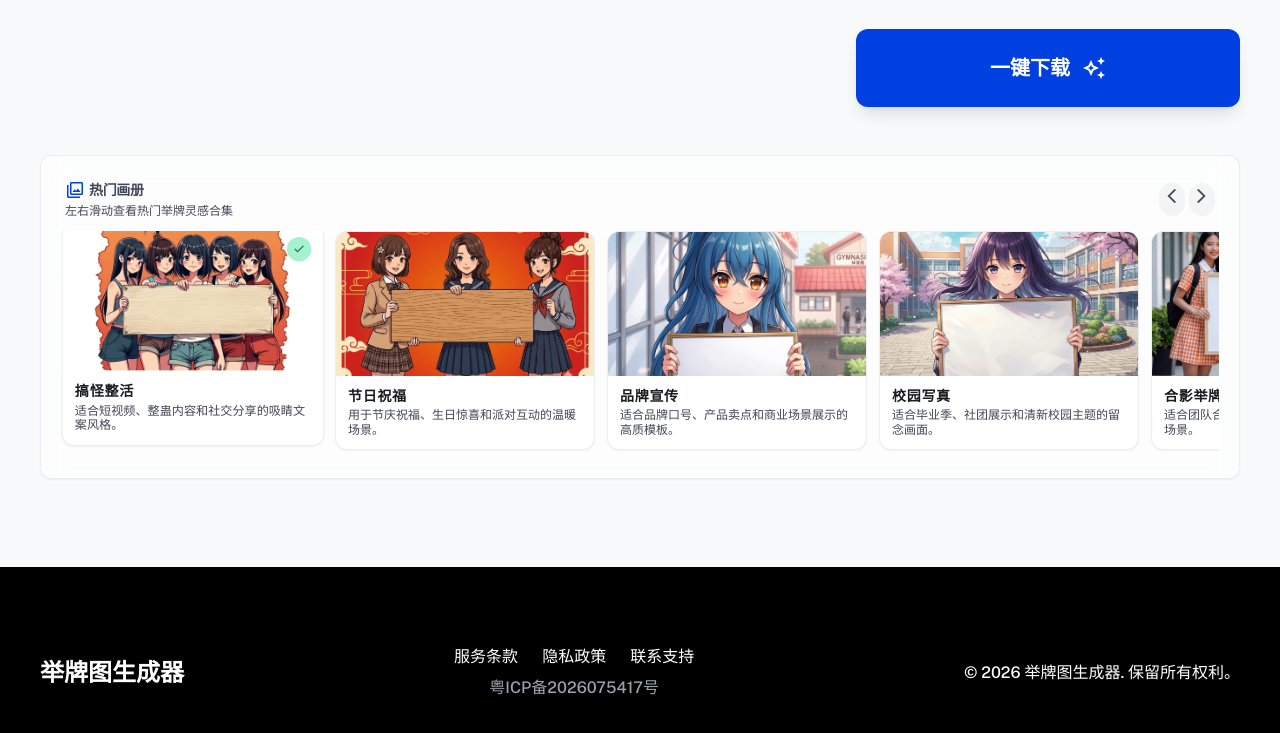
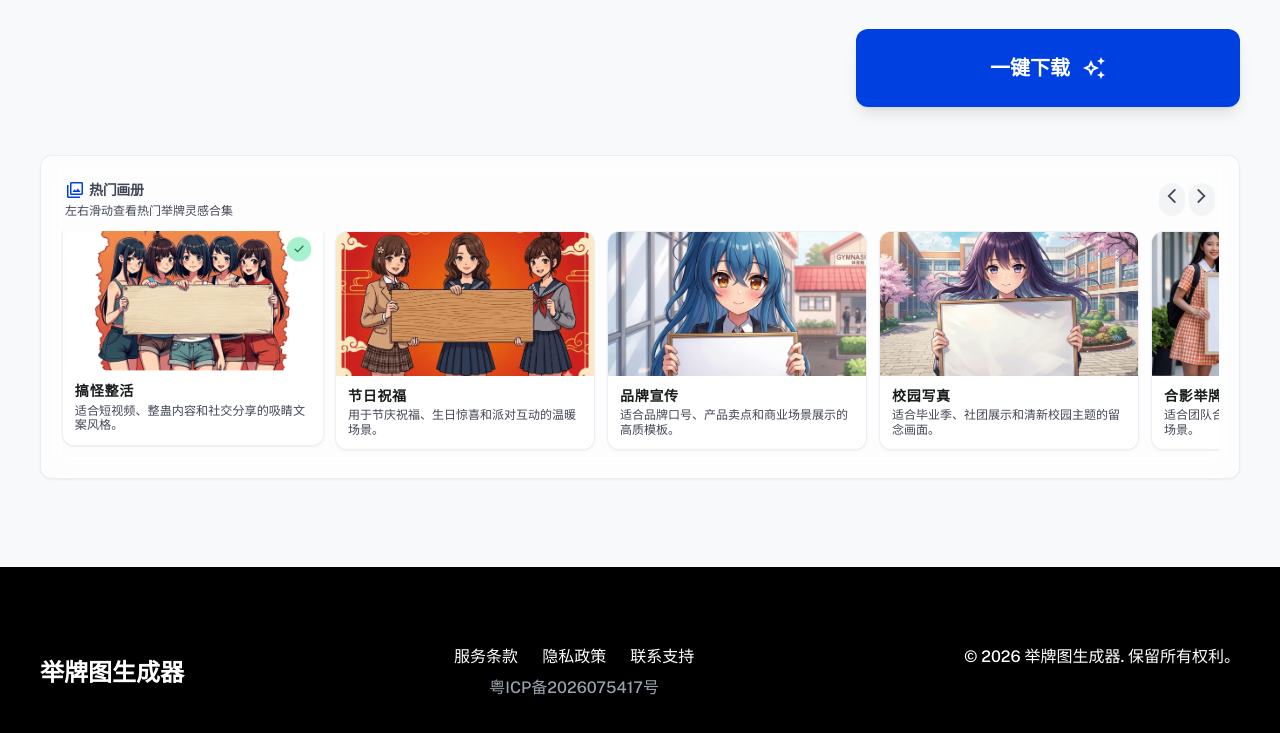
Before and after one commit to chenzhi-ls/SignHolding, a website built with webpack: page index.html in a window 1280 px wide. Shown: the part 923-1656 px from the top of the page. Built offline with nearby package versions, Linux system fonts and the light colour scheme.

Commit message:
修改底部文本信息位置。

```diff
--- a/index.html
+++ b/index.html
@@ -543,7 +543,7 @@
         粤ICP备2026075417号
       </a>
     </div>
-    <div class="!text-[16px] text-label-sm text-[#ffffff]" data-i18n="footerCopyright">© 2026 举牌图生成器. 保留所有权利。</div>
+    <div class="!text-[16px] text-label-sm text-[#ffffff] md:self-start" data-i18n="footerCopyright">© 2026 举牌图生成器. 保留所有权利。</div>
   </footer>
   <div id="support-modal" class="hidden fixed inset-0 z-[70] items-center justify-center bg-black/55 px-base py-lg">
     <div class="w-full max-w-[520px] rounded-xl bg-white p-lg shadow-2xl">
```
